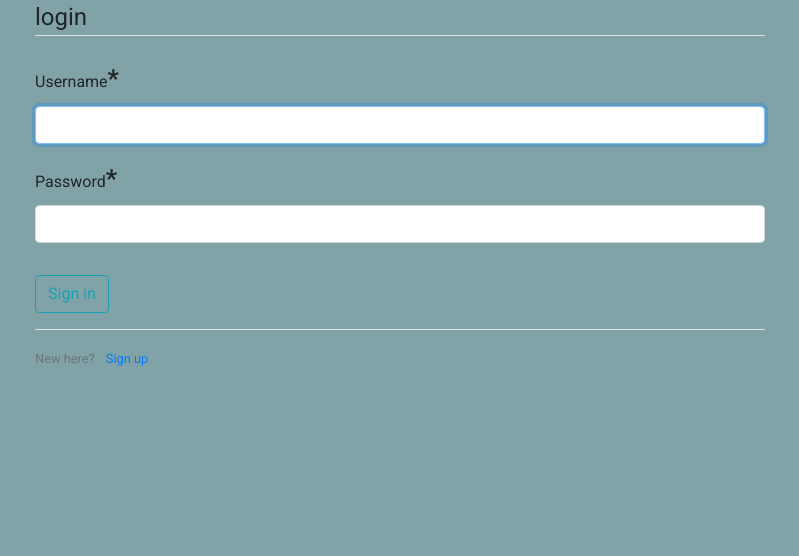
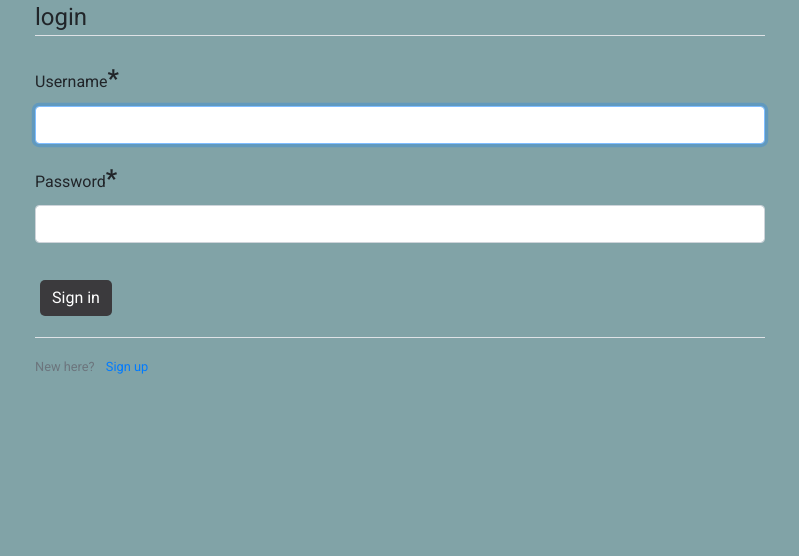
Before and after one commit to DragonsCode/res-helper, a Django app: a page that uses users/templates/users/login.html in a window 1280 px wide. Shown: the part 113-669 px from the top of the page, without its empty margins (50-849 px from the left). Run offline with Django 4.2, Linux system fonts and the light colour scheme; some libraries are stand-ins or nearby versions.

Commit message:
Add files via upload

```diff
--- a/helper/static/base.css
+++ b/helper/static/base.css
@@ -13,6 +13,12 @@ body, h1, h2, h3, p {
   border-radius: 30px;
   background-color: white;
   box-shadow: 5px 5px 5px 1px rgb(70, 70, 70);
+}
+.content-section .btn.btn-primary{
+  border-radius: 10px;
+  background-color: #3b3a3d;
+  border: none;
+  margin: 5px 0px;
 }
 
 .content-section p {
@@ -214,3 +220,18 @@ body {
         position: static;
     }
 }
+
+.form-group .btn.btn-outline-info {
+    background-color: #3b3a3d;
+    color: white;
+    border: none;
+    border-radius: 5px;
+}
+
+.content-section button {
+    background-color: #3b3a3d;
+    color: white;
+    border: none;
+    border-radius: 5px;
+    margin: 5px;
+}
```
